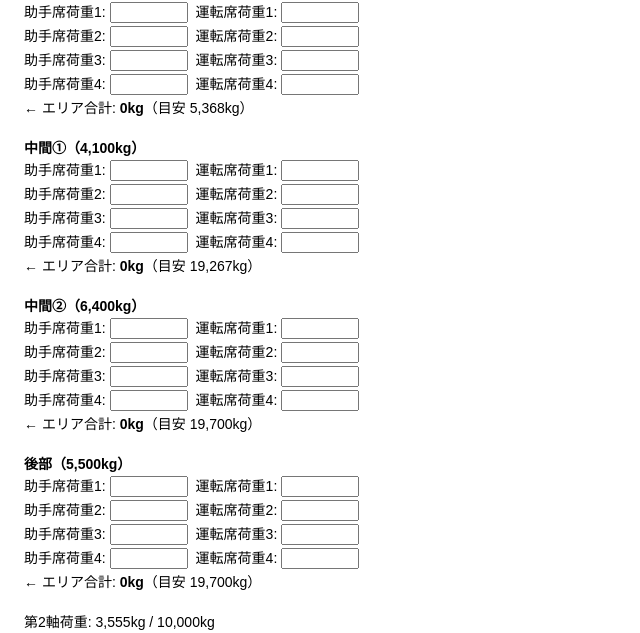
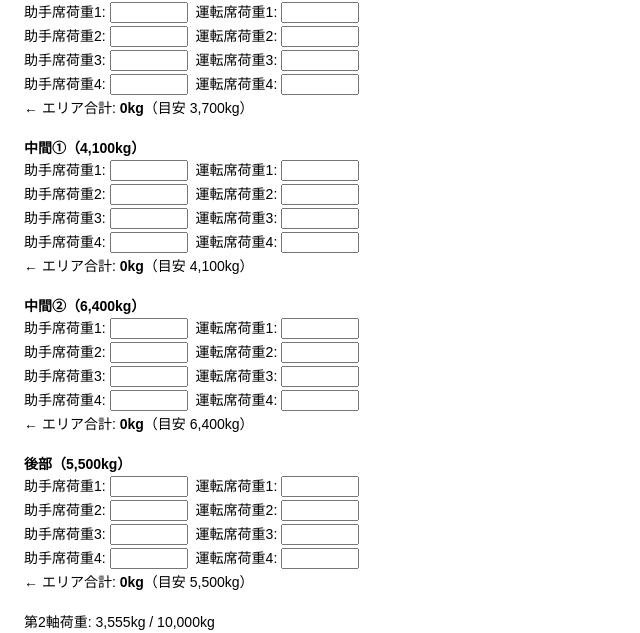
Before and after one commit to Toyotayusou1111/-, a React (Create React App) app: page / in a window 1280 px wide. Shown: the part 117-750 px from the top of the page, without its empty margins (0-640 px from the left). Built offline with nearby package versions, Linux system fonts and the light colour scheme.

Commit message:
Update App.js

```diff
--- a/src/App.js
+++ b/src/App.js
@@ -1,142 +1,182 @@
 import React, { useState, useRef } from "react";
 import { db, collection, addDoc, serverTimestamp } from "./firebase";
 
-const MAX_TOTAL = 19700;
-const MAX_AXLE = 10000;
+/* ─────────── 上限値 ─────────── */
+const MAX_TOTAL = 19700;   // 総重量
+const MAX_AXLE  = 10000;   // 第2軸
 
+/* 各エリアの「荷重が第2軸へ及ぼす係数」 */
 const AXLE_COEF = {
-  ひな壇: 1.2006,
-  中間1: 0.3345,
-  中間2: 0.1491,
-  後部: -0.218,
+  ひな壇:  1.2006,
+  中間1:   0.3345,
+  中間2:   0.1491,
+  後部:   -0.2180,
+};
+
+/* 各エリアの物理最大積載（定格） */
+const CAPACITY = {
+  ひな壇: 3700,
+  中間1: 4100,
+  中間2: 6400,
+  後部:  5500,
 };
 
 const INTERCEPT = 3554.87;
 
+/* 表示順序／UI ラベル */
 const AREAS = [
   { key: "ひな壇", label: "ひな壇（3,700kg）" },
   { key: "中間1", label: "中間①（4,100kg）" },
   { key: "中間2", label: "中間②（6,400kg）" },
-  { key: "後部", label: "後部（5,500kg）" },
+  { key: "後部",   label: "後部（5,500kg）" },
 ];
+/* ───────────────────── */
 
 const blankRows = () => Array(4).fill({ left: "", right: "" });
-const newEntry = () => ({
-  便名: "",
-  ひな壇: blankRows(),
-  中間1: blankRows(),
-  中間2: blankRows(),
-  後部: blankRows(),
+const newEntry  = () => ({
+  便名: "", ひな壇: blankRows(), 中間1: blankRows(),
+  中間2: blankRows(), 後部: blankRows(),
 });
 
 export default function App() {
   const [entries, setEntries] = useState([newEntry()]);
   const refMap = useRef({});
 
-  const num = (v) => parseFloat(v) || 0;
+  /* 数値化ユーティリティ */
+  const n = (v) => parseFloat(v) || 0;
 
-  const areaSum = (entry, key) =>
-    entry[key].reduce((sum, row) => sum + num(row.left) + num(row.right), 0);
+  /* 各エリア合計 */
+  const areaSum = (en, k) =>
+    en[k].reduce((s, r) => s + n(r.left) + n(r.right), 0);
 
-  const calcTotals = (entry) => {
-    const total = AREAS.reduce((sum, { key }) => sum + areaSum(entry, key), 0);
+  /* 総重量 & 第2軸荷重 */
+  const totals = (en) => {
+    const total = AREAS.reduce((s, a) => s + areaSum(en, a.key), 0);
     const axle =
-      areaSum(entry, "ひな壇") * AXLE_COEF.ひな壇 +
-      areaSum(entry, "中間1") * AXLE_COEF.中間1 +
-      areaSum(entry, "中間2") * AXLE_COEF.中間2 +
-      areaSum(entry, "後部") * AXLE_COEF.後部 +
+      areaSum(en, "ひな壇") * AXLE_COEF.ひな壇 +
+      areaSum(en, "中間1") * AXLE_COEF.中間1 +
+      areaSum(en, "中間2") * AXLE_COEF.中間2 +
+      areaSum(en, "後部")   * AXLE_COEF.後部 +
       INTERCEPT;
     return { total, axle };
   };
 
-  const suggest = (entry, key) => {
-    const { total, axle } = calcTotals(entry);
-    const remTotal = MAX_TOTAL - total;
-    const remAxle = MAX_AXLE - axle;
-    const coef = AXLE_COEF[key];
+  /* 🟢 目安算出：2 pass でバランス補正しつつ各 CAPACITY を尊重 */
+  const suggestions = (en) => {
+    const { total, axle } = totals(en);
+    let remTot  = MAX_TOTAL - total;
+    let remAxle = MAX_AXLE  - axle;
 
-    let maxByAxle = Infinity;
-    if (coef > 0) {
-      maxByAxle = remAxle >= 0 ? remAxle / coef : 0; // ← ここを >= に修正
-    } else if (coef < 0) {
-      maxByAxle = remAxle < 0 ? (-remAxle) / (-coef) : Infinity;
+    const sug = { ひな壇: 0, 中間1: 0, 中間2: 0, 後部: 0 };
+
+    /* ① 第2軸が超えている場合 → 後部(係数−) から積み減算 */
+    if (remAxle < 0 && remTot > 0) {
+      const rearNeed = (-remAxle) / (-AXLE_COEF.後部);
+      const add = Math.min(rearNeed, remTot, CAPACITY.後部 - areaSum(en, "後部"));
+      if (add >= 300) {
+        sug.後部 = Math.floor(add);
+        remTot  -= sug.後部;
+        remAxle += sug.後部 * AXLE_COEF.後部; // remAxle が改善(数値↑)
+      }
     }
 
-    const addable = Math.floor(Math.max(0, Math.min(remTotal, maxByAxle)));
-    return addable >= 300 ? addable : 0;
+    /* ② 残り容量を “積みたい順” に割当て
+          後部 → 中間2 → 中間1 → ひな壇 */
+    const order = ["後部", "中間2", "中間1", "ひな壇"];
+    for (const k of order) {
+      if (remTot <= 0) break;
+      const coef = AXLE_COEF[k];
+      const capLeft = CAPACITY[k] - areaSum(en, k) - sug[k];
+      if (capLeft <= 0) continue;
+
+      /* 第2軸制約から求められる上限 */
+      let maxByAxle = Infinity;
+      if (coef > 0) maxByAxle = remAxle >= 0 ? remAxle / coef : 0;
+      else if (coef < 0) maxByAxle = Infinity; // 後寄りは軸重を減らす方向
+
+      const add = Math.min(remTot, capLeft, maxByAxle);
+      if (add >= 300) {
+        sug[k] += Math.floor(add);
+        remTot -= add;
+        remAxle -= add * coef;
+      }
+    }
+    return sug;
   };
 
-  const setVal = (ei, k, ri, side, value) =>
+  /* 入力更新 */
+  const setVal = (ei, k, ri, side, v) =>
     setEntries((prev) => {
       const cp = [...prev];
       const rows = cp[ei][k].map((r) => ({ ...r }));
-      rows[ri] = { ...rows[ri], [side]: value };
+      rows[ri] = { ...rows[ri], [side]: v };
       cp[ei][k] = rows;
       return cp;
     });
 
+  /* Enter ナビゲーション */
   const nextField = (e, ei, k, ri, side) => {
     if (e.key !== "Enter") return;
     e.preventDefault();
-    const aIdx = AREAS.findIndex((a) => a.key === k);
+    const idx = AREAS.findIndex(a => a.key === k);
     const tgt =
       side === "left" ? [ei, k, ri, "right"] :
-      ri < 3 ? [ei, k, ri + 1, "left"] :
-      aIdx < 3 ? [ei, AREAS[aIdx + 1].key, 0, "left"] : null;
+      ri < 3          ? [ei, k, ri + 1, "left"] :
+      idx < 3         ? [ei, AREAS[idx + 1].key, 0, "left"] : null;
     if (tgt) refMap.current[tgt.join("-")]?.focus();
   };
 
+  /* ─────────── UI ─────────── */
   return (
     <div style={{ padding: "1rem", fontFamily: "sans-serif", fontSize: 14 }}>
       <h2 style={{ margin: "0 0 8px" }}>リフト重量記録（最大26便）</h2>
 
-      {entries.map((entry, ei) => {
-        const { total, axle } = calcTotals(entry);
+      {entries.map((en, ei) => {
+        const { total, axle } = totals(en);
+        const sug = suggestions(en);
 
         return (
           <div key={ei} style={{ marginBottom: 32 }}>
+            {/* 便名 */}
             <div style={{ marginBottom: 12 }}>
               便名：<input
-                value={entry.便名}
-                onChange={(e) => {
-                  const cp = [...entries];
-                  cp[ei].便名 = e.target.value;
-                  setEntries(cp);
+                value={en.便名}
+                onChange={e => {
+                  const cp = [...entries]; cp[ei].便名 = e.target.value; setEntries(cp);
                 }}
                 style={{ width: 120 }}
               />
             </div>
 
+            {/* エリアブロック */}
             {AREAS.map(({ key, label }) => (
               <div key={key} style={{ marginBottom: 20 }}>
                 <b>{label}</b>
-                {entry[key].map((row, ri) => (
+                {en[key].map((row, ri) => (
                   <div key={ri} style={{ margin: "2px 0" }}>
                     助手席荷重{ri + 1}:{" "}
                     <input
                       type="number"
                       value={row.left}
-                      onChange={(e) => setVal(ei, key, ri, "left", e.target.value)}
-                      onKeyDown={(e) => nextField(e, ei, key, ri, "left")}
-                      ref={(el) => (refMap.current[`${ei}-${key}-${ri}-left`] = el)}
+                      onChange={e => setVal(ei, key, ri, "left", e.target.value)}
+                      onKeyDown={e => nextField(e, ei, key, ri, "left")}
+                      ref={el => refMap.current[`${ei}-${key}-${ri}-left`] = el}
                       style={{ width: 70, marginRight: 8 }}
                     />
                     運転席荷重{ri + 1}:{" "}
                     <input
                       type="number"
                       value={row.right}
-                      onChange={(e) => setVal(ei, key, ri, "right", e.target.value)}
-                      onKeyDown={(e) => nextField(e, ei, key, ri, "right")}
-                      ref={(el) => (refMap.current[`${ei}-${key}-${ri}-right`] = el)}
+                      onChange={e => setVal(ei, key, ri, "right", e.target.value)}
+                      onKeyDown={e => nextField(e, ei, key, ri, "right")}
+                      ref={el => refMap.current[`${ei}-${key}-${ri}-right`] = el}
                       style={{ width: 70 }}
                     />
                   </div>
                 ))}
                 <div>
-                  ← エリア合計: <b>{areaSum(entry, key).toLocaleString()}kg</b>
-                  {suggest(entry, key) > 0 && (
-                    <>（目安 {suggest(entry, key).toLocaleString()}kg）</>
-                  )}
+                  ← エリア合計: <b>{areaSum(en, key).toLocaleString()}kg</b>
+                  {sug[key] > 0 && <>（目安 {sug[key].toLocaleString()}kg）</>}
                 </div>
               </div>
             ))}
@@ -144,12 +184,13 @@ export default function App() {
             <div>第2軸荷重: {Math.round(axle).toLocaleString()}kg / {MAX_AXLE.toLocaleString()}kg</div>
             <div>総積載量: {Math.round(total).toLocaleString()}kg / {MAX_TOTAL.toLocaleString()}kg</div>
 
+            {/* クラウド保存 */}
             <button
               onClick={async () => {
                 try {
                   await addDoc(collection(db, "liftLogs"), {
-                    ...entry,
-                    ...calcTotals(entry),
+                    ...en,
+                    ...totals(en),
                     timestamp: serverTimestamp(),
                   });
                   alert("✅ クラウドに保存しました");
@@ -172,6 +213,7 @@ export default function App() {
         );
       })}
 
+      {/* 便追加 */}
       {entries.length < 26 && (
         <button
           onClick={() => setEntries([...entries, newEntry()])}
```
